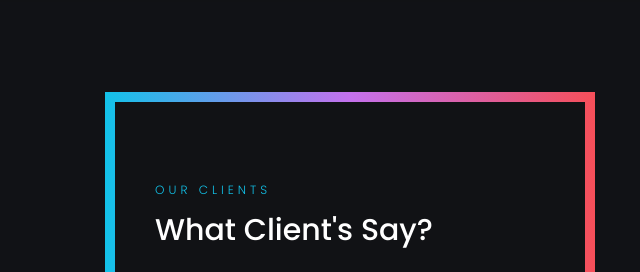
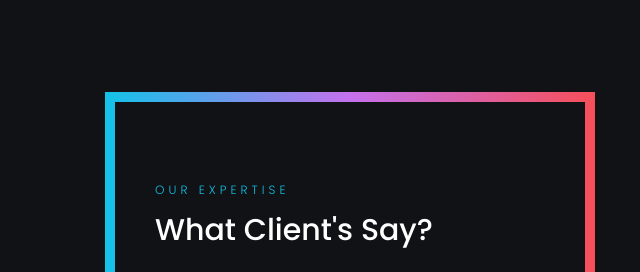
Before and after one commit to DLStechnexus/dlswebsite, a plain HTML site: page about.html in a window 1280 px wide. Shown: the part 2378-2650 px from the top of the page, 640-1280 px from the left. Drawn offline with Linux system fonts and the light colour scheme; animation ran at ten frames a second.

Commit message:
updated-code

```diff
--- a/about.html
+++ b/about.html
@@ -298,7 +298,7 @@
                     <div class="col-lg-5 offset-lg-1">
                         <div class="testim-box">
                             <div class="head-box">
-                                <h6 class="wow fadeIn" data-wow-delay=".5s">Our Clients</h6>
+                                <h6 class="wow fadeIn" data-wow-delay=".5s">Our Expertise</h6>
                                 <h4 class="wow fadeInLeft" data-wow-delay=".5s">What Client's Say?</h4>
                             </div>
                             <div class="slic-item wow fadeInUp" data-wow-delay=".5s">
```
